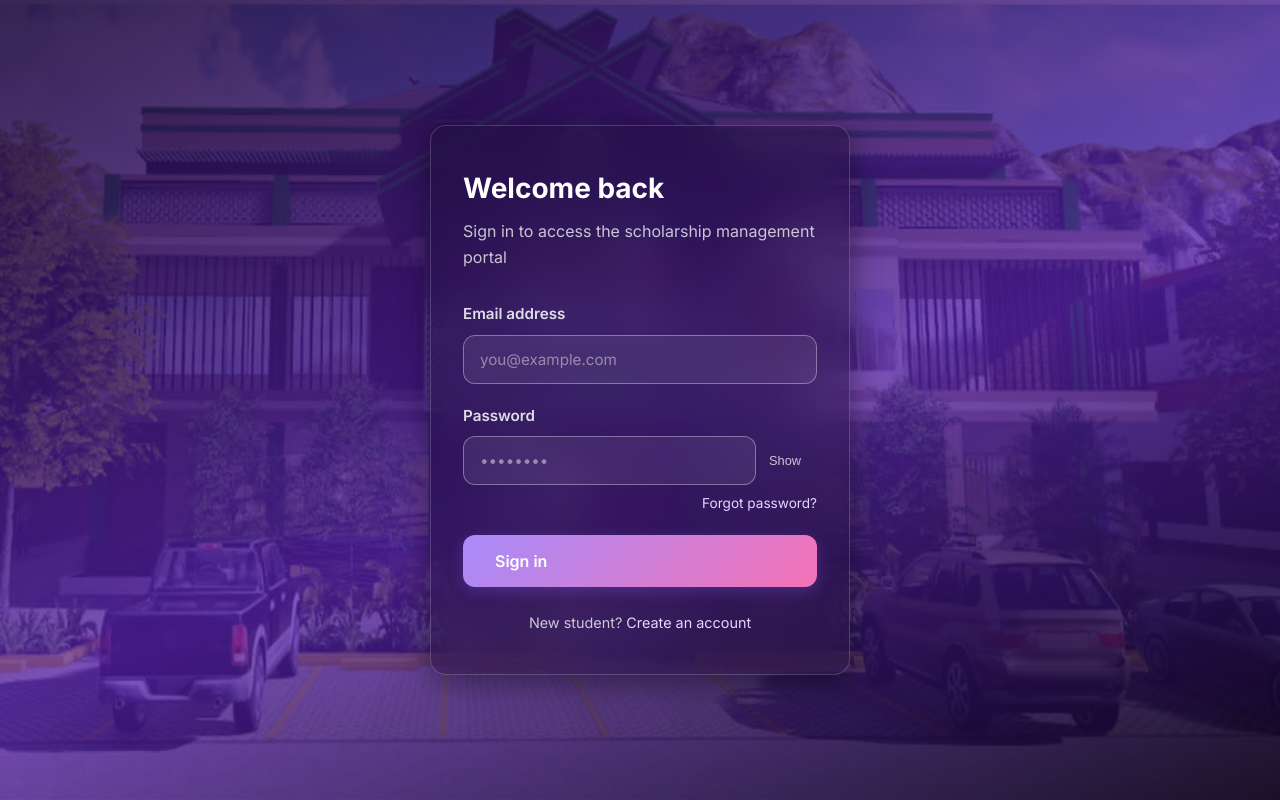
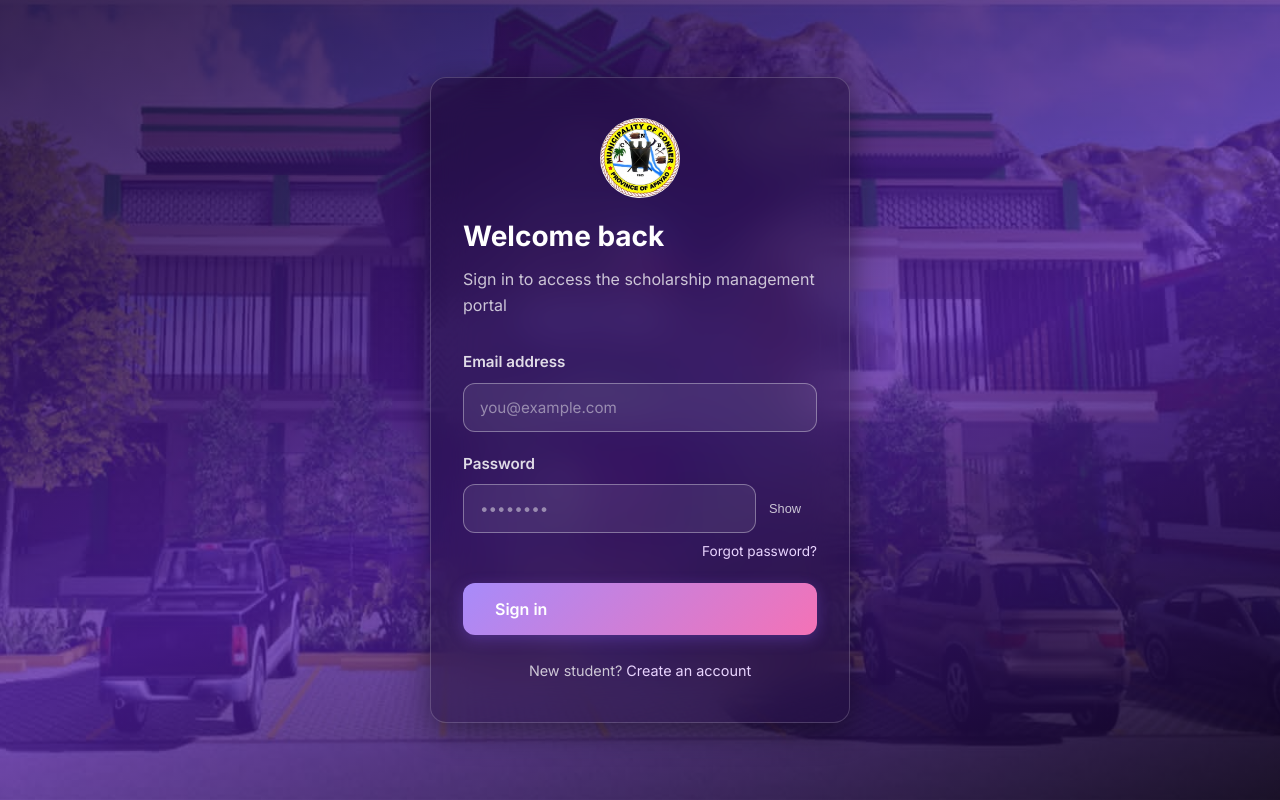
Before and after one commit to shifumark/CEAP, a React (Vite) app in the folder client/: page /login in a window 1280 px wide. Built offline with nearby package versions, Linux system fonts and the light colour scheme; no server answers.

Commit message:
Add the municipal seal to the login card
Reuses the same conner-seal.jpg asset already shown in the sidebar.
Also removed a stray untracked duplicate of this image that had been
sitting in the repo root since Jul 29.

```diff
--- a/client/src/pages/LoginPage.tsx
+++ b/client/src/pages/LoginPage.tsx
@@ -2,6 +2,7 @@ import { useState } from 'react';
 import { useNavigate, useLocation, Link } from 'react-router-dom';
 import { useAuth } from '../context/AuthContext';
 import { roleHome } from '../components/ProtectedRoute';
+import connerSeal from '../assets/images/conner-seal.jpg';
 
 const LoginPage = () => {
   const [email, setEmail] = useState('');
@@ -32,6 +33,13 @@ const LoginPage = () => {
   return (
     <div className="login-container">
       <div className="login-card">
+        <img
+          src={connerSeal}
+          alt="Municipality of Conner, Apayao seal"
+          width={80}
+          height={80}
+          style={{ display: 'block', margin: '0 auto 1rem', borderRadius: '50%' }}
+        />
         <h2>Welcome back</h2>
         <p>Sign in to access the scholarship management portal</p>
 
```
